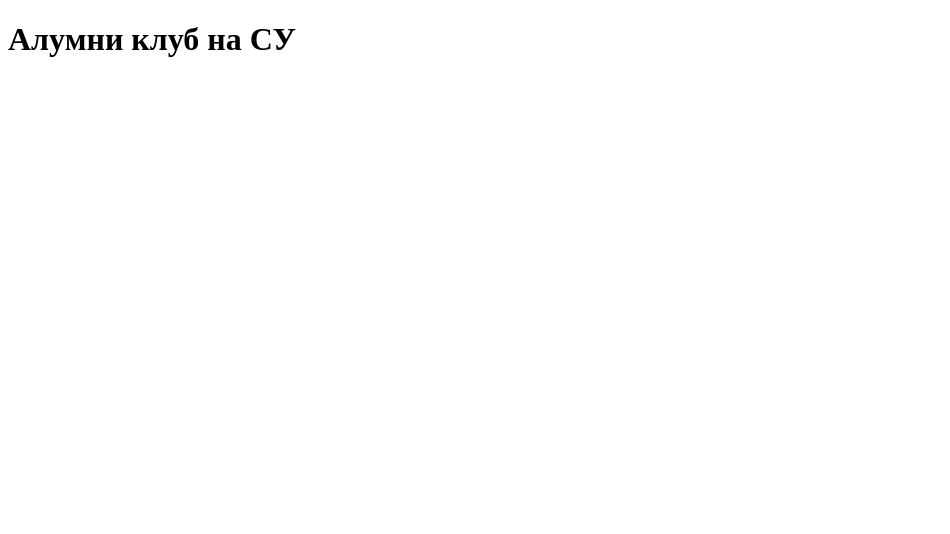
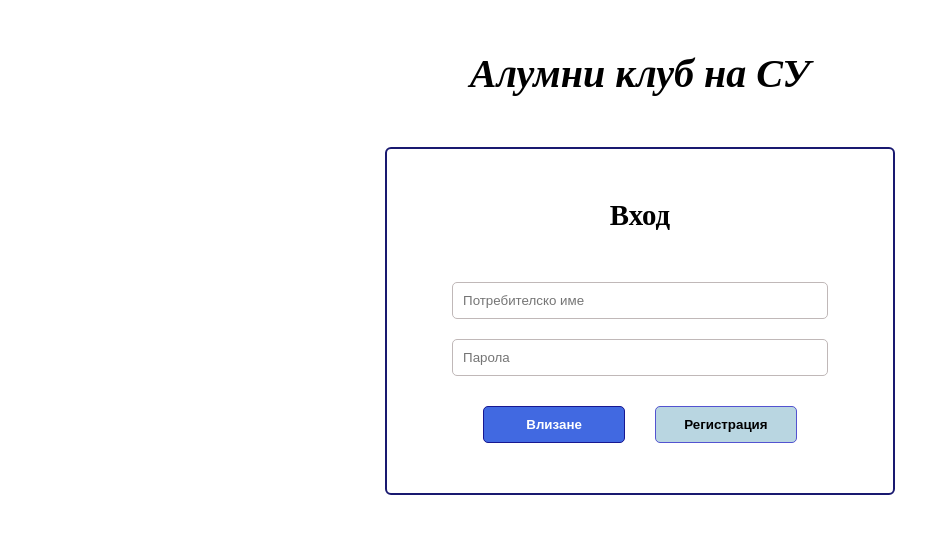
Before and after one commit to silviaDeyanova/WEB-project, a PHP site: page /front-end/login/login.html in a window 1280 px wide. Shown: the top 534 px of the page, without its empty margins (0-950 px from the left). Run offline with PHP 8.4, Linux system fonts and the light colour scheme.

Commit message:
login form

```diff
--- a/css/home_style.css
+++ b/css/home_style.css
@@ -100,5 +100,5 @@ html {
 
 button:hover {
   background-color: #7a7a7a;
-  transition: 0.5s;
+  transition: all 0.4s ease-in-out;
 }
--- /dev/null
+++ b/front-end/login/css/style.css
@@ -0,0 +1,96 @@
+body {
+  height: 90vh;
+}
+
+h1,
+h2 {
+  text-align: center;
+  margin: 50px;
+}
+
+form {
+  width: 70%;
+  display: flex;
+  flex-direction: column;
+  justify-content: center;
+  align-items: center;
+  padding: 40px;
+}
+
+input {
+  width: 100%;
+  margin: 10px;
+  padding: 10px;
+  border-radius: 5px;
+  border: 1px solid rgb(192, 184, 184);
+}
+
+#login {
+  width: 40%;
+  margin: 10px;
+  padding: 10px;
+  border-radius: 5px;
+  border: 1px solid rgb(23, 23, 145);
+  background-color: royalblue;
+  color: white;
+  font-weight: bold;
+  cursor: pointer;
+}
+
+#register {
+  width: 40%;
+  margin: 10px;
+  padding: 10px;
+  border-radius: 5px;
+  border: 1px solid rgb(83, 83, 208);
+  font-weight: bold;
+  cursor: pointer;
+  background-color: rgb(185, 214, 225);
+}
+
+#buttons {
+  display: flex;
+  width: 100%;
+  justify-content: space-evenly;
+  align-items: center;
+  margin-top: 10px;
+}
+
+button {
+  cursor: pointer;
+  transition: all 0.4s ease-in-out;
+}
+
+#login:hover {
+  background-color: rgb(133, 143, 253) !important;
+}
+
+#register:hover {
+  background-color: rgb(210, 212, 240) !important;
+}
+
+.container {
+  border: 2px solid midnightblue;
+  border-radius: 6px;
+  width: 40%;
+  display: flex;
+  flex-direction: column;
+  justify-content: center;
+  align-items: center;
+  margin: 0 auto;
+}
+
+h2 {
+  margin-bottom: 0;
+  font-size: 1.8em;
+}
+
+h1 {
+  font-size: 2.5em;
+  font-style: italic;
+}
+
+input:focus{
+    outline: none;
+    border: 1px solid royalblue;
+}
--- /dev/null
+++ b/front-end/login/javascript/sendData.js
@@ -0,0 +1,8 @@
+const registrationBtn = document.getElementById("register");
+
+const toRegister = (event) => {
+  event.preventDefault();
+  window.location.href = "../register/register.html";
+};
+
+registrationBtn.addEventListener("click", toRegister);
--- a/front-end/login/login.html
+++ b/front-end/login/login.html
@@ -1,14 +1,37 @@
 <!DOCTYPE html>
 <html lang="en">
-<head>
-    <meta charset="UTF-8">
-    <meta http-equiv="X-UA-Compatible" content="IE=edge">
-    <meta name="viewport" content="width=device-width, initial-scale=1.0">
+  <head>
+    <meta charset="UTF-8" />
+    <meta http-equiv="X-UA-Compatible" content="IE=edge" />
+    <meta name="viewport" content="width=device-width, initial-scale=1.0" />
     <title>Login</title>
-</head>
-<body>
+    <link rel="stylesheet" href="./css/style.css" />
+    <script async defer src="javascript/sendData.js"></script>
+  </head>
+  <body>
     <header>
-        <h1>Алумни клуб на СУ</h1>
+      <h1>Алумни клуб на СУ</h1>
     </header>
-</body>
+    <div class="container">
+      <h2>Вход</h2>
+      <form method="post">
+        <input
+          type="text"
+          name="username"
+          id="username"
+          placeholder="Потребителско име"
+        />
+        <input
+          type="password"
+          name="password"
+          id="password"
+          placeholder="Парола"
+        />
+        <div id="buttons">
+          <button id="login">Влизане</button>
+          <button id="register">Регистрация</button>
+        </div>
+      </form>
+    </div>
+  </body>
 </html>
```
Also changed, not shown: front-end/register/register.html (+28 -8 lines).
